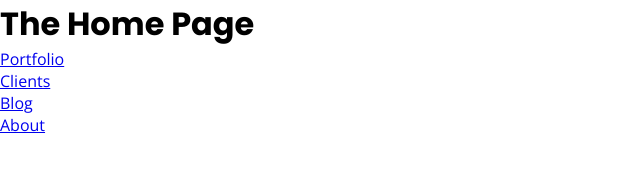
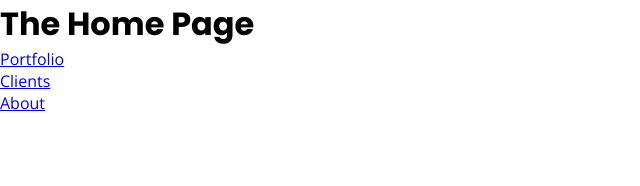
Before and after one commit to hieunguyenduc696/nextjs-pages-file-based-routing, a Next.js app: page / in a window 1280 px wide. Shown: the top 186 px of the page, without its empty margins (0-640 px from the left). Built offline with nearby package versions, Linux system fonts and the light colour scheme.

Commit message:
adding custom 404 page

```diff
--- a/pages/index.js
+++ b/pages/index.js
@@ -12,9 +12,6 @@ const HomePage = () => {
           <Link href="/clients">Clients</Link>
         </li>
         <li>
-          <Link href="/blog">Blog</Link>
-        </li>
-        <li>
           <Link href="/about">About</Link>
         </li>
       </ul>
```
Also changed, not shown: pages/404.js (added, +9 -0 lines).
